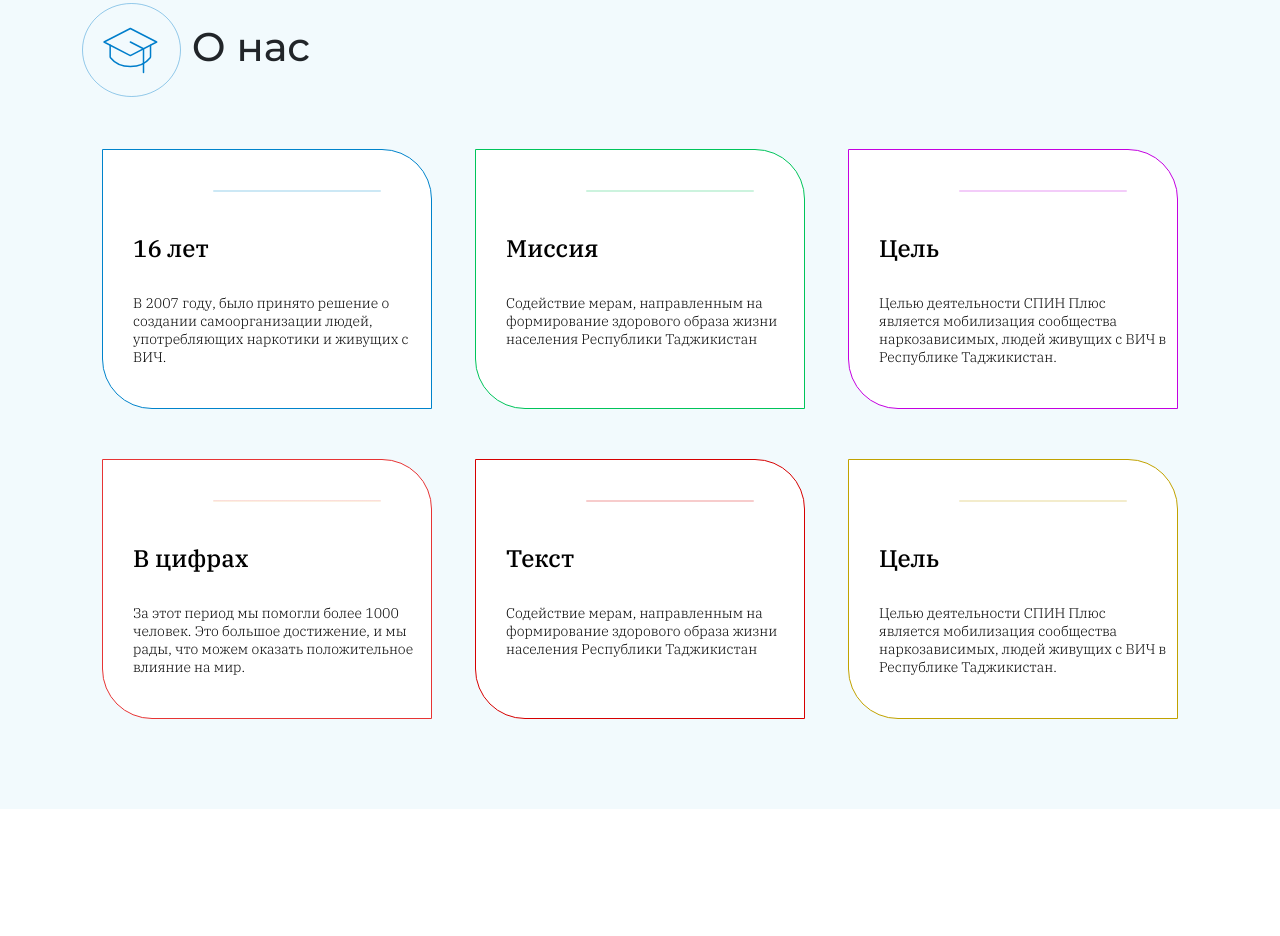
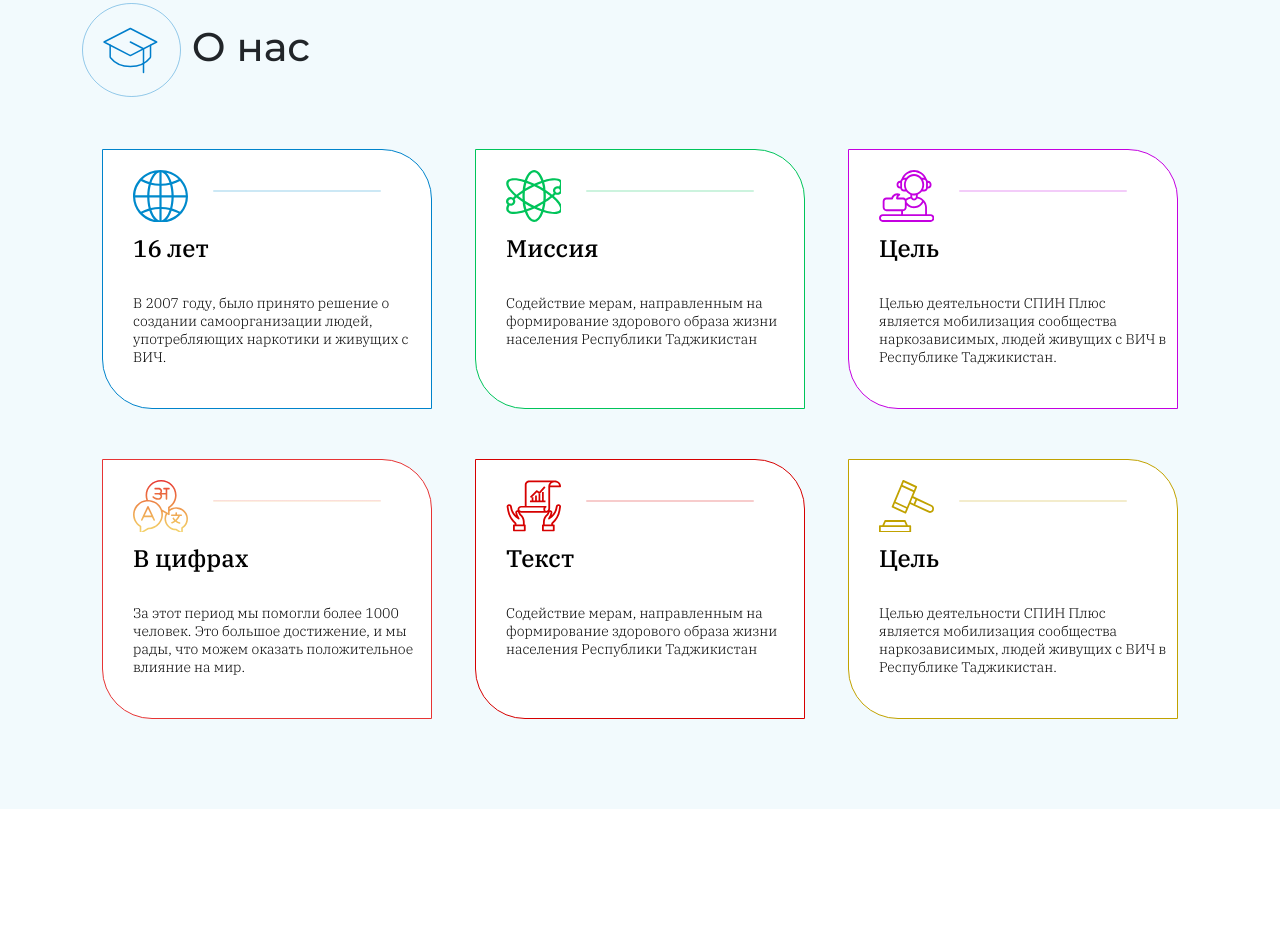
Before and after one commit to shahhhzod/spinplus, a plain HTML site: page index.html in a window 1280 px wide. Shown: the part 1014-1950 px from the top of the page. Drawn offline with nearby package versions, Linux system fonts and the light colour scheme; the site is published under a folder, as on GitHub Pages, so addresses that start at the root find nothing; files whose address does not match are found by name.

Commit message:
fix icons

```diff
--- a/index.html
+++ b/index.html
@@ -107,7 +107,7 @@
             <div class="card-container">
                 <!-- Первая карточка -->
                 <div style="border: 1px solid #0083CB;" class="card">
-                    <div class="card-icon card-icon-1" style="background-image: url('/img/icons/ФМО.svg');"></div>
+                    <div class="card-icon card-icon-1" style="background-image: url('img/icons/ФМО.svg');"></div>
                     <div style="border-radius: 5px;
                     background: rgba(0, 138, 204, 0.20);
                     " class="card-line card-line-1"></div>
@@ -119,7 +119,7 @@
 
                 <!-- Вторая карточка -->
                 <div style="border: 1px solid #00C45A;" class="card">
-                    <div class="card-icon card-icon-1" style="background-image: url('/img/icons/ЕНФ.svg');"></div>
+                    <div class="card-icon card-icon-1" style="background-image: url('img/icons/ЕНФ.svg');"></div>
                     <div style="border-radius: 5px;
                   background: rgba(0, 196, 90, 0.20);
                     " class="card-line card-line-1"></div>
@@ -131,7 +131,7 @@
 
                 <!-- Третья карточка -->
                 <div style="border: 1px solid #C400E0;" class="card">
-                    <div class="card-icon card-icon-1" style="background-image: url('/img/icons/Журналистика.svg');"></div>
+                    <div class="card-icon card-icon-1" style="background-image: url('img/icons/Журналистика.svg');"></div>
                     <div style="border-radius: 5px;
                  background: rgba(196, 0, 224, 0.20);
                     " class="card-line card-line-1"></div>
@@ -143,7 +143,7 @@
 
                 <!-- Четвертая карточка -->
                 <div style="border: 1px solid #E73434;" class="card">
-                    <div class="card-icon card-icon-1" style="background-image: url('/img/icons/ФИЯ.svg');"></div>
+                    <div class="card-icon card-icon-1" style="background-image: url('img/icons/ФИЯ.svg');"></div>
                     <div style="border-radius: 5px;
                  background: linear-gradient(180deg, rgba(231, 52, 52, 0.20) 0%, rgba(235, 183, 0, 0.11) 100%);
                     " class="card-line card-line-1"></div>
@@ -155,7 +155,7 @@
 
                 <!-- Пятая карточка -->
                 <div style="border: 1px solid #D60000;" class="card">
-                    <div class="card-icon card-icon-1" style="background-image: url('/img/icons/ФЭУ.svg');"></div>
+                    <div class="card-icon card-icon-1" style="background-image: url('img/icons/ФЭУ.svg');"></div>
                     <div style="border-radius: 5px;
                  background: rgba(214, 0, 0, 0.20);
                     " class="card-line card-line-1"></div>
@@ -167,7 +167,7 @@
 
                 <!-- Шестая карточка -->
                 <div style="border: 1px solid #C1A200;" class="card">
-                    <div class="card-icon card-icon-1" style="background-image: url('/img/icons/ЮФ.svg');"></div>
+                    <div class="card-icon card-icon-1" style="background-image: url('img/icons/ЮФ.svg');"></div>
                     <div style="border-radius: 5px;
                 background: rgba(193, 162, 0, 0.20);
                     " class="card-line card-line-1"></div>
```
